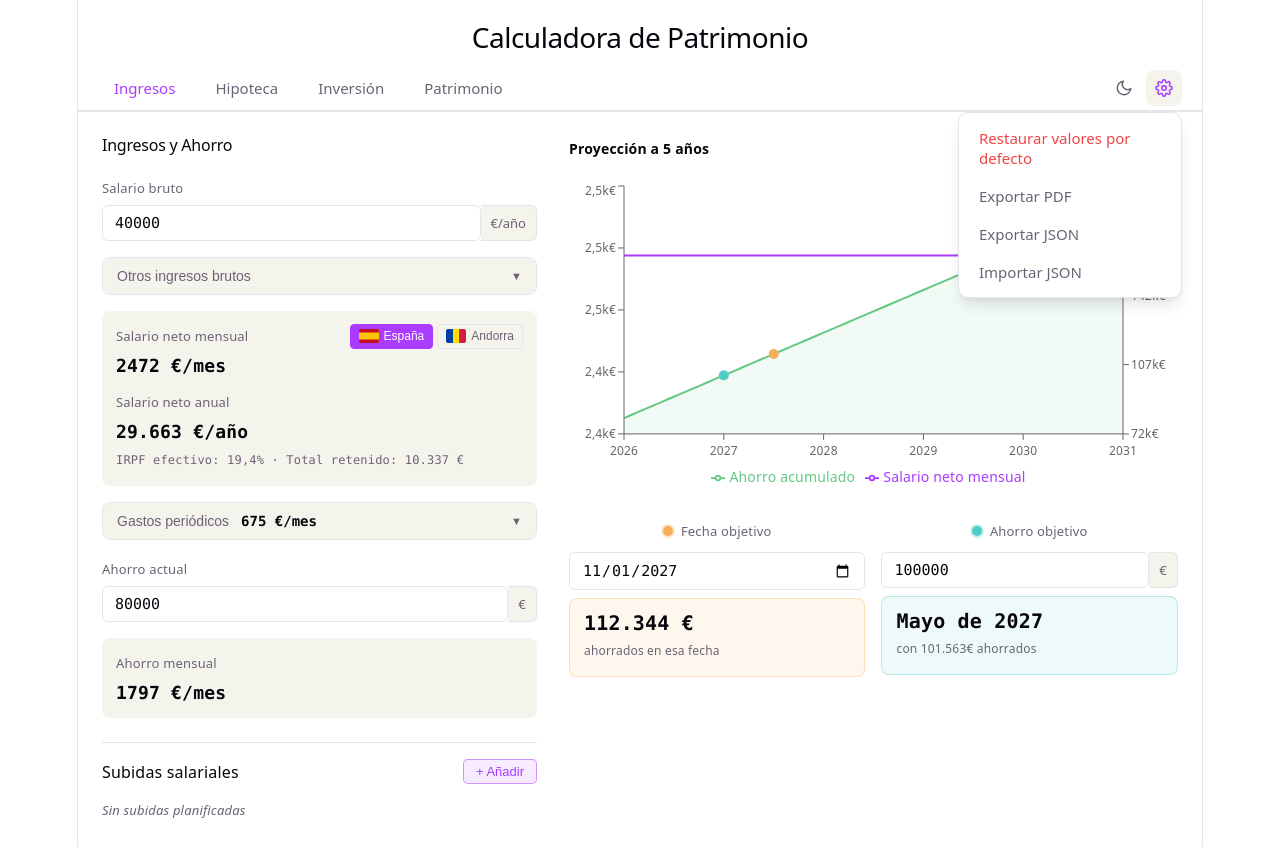
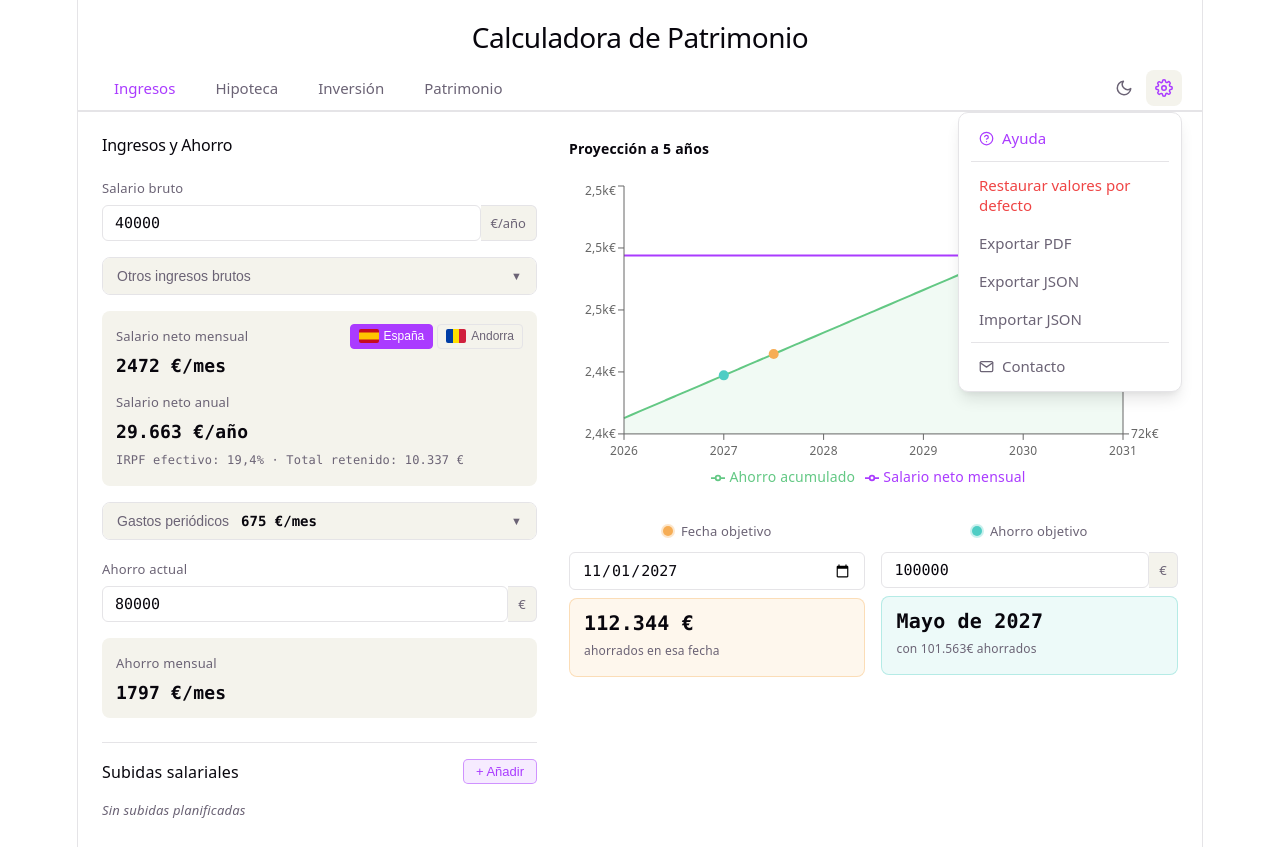
Before and after one commit to aleixRabassa/calculadora-patrimonio, a React (Vite) app: page / in a window 1280 px wide. Both pictures are taken after a click on the button 1164 px from the left and 88 px from the top of the page. Built offline with nearby package versions, Linux system fonts and the light colour scheme.

Commit message:
feat: add tooltip functionality to real estate button and enhance settings menu with help and contact options

```diff
--- a/src/components/Inversion.css
+++ b/src/components/Inversion.css
@@ -352,6 +352,7 @@
 }
 
 .btn-realestate {
+  position: relative;
   background: none;
   border: none;
   cursor: pointer;
@@ -368,6 +369,38 @@
 
   &.btn-realestate--active {
     opacity: 1;
+  }
+
+  &:hover .btn-realestate__tooltip,
+  &:focus .btn-realestate__tooltip {
+    display: block;
+  }
+}
+
+.btn-realestate__tooltip {
+  display: none;
+  position: absolute;
+  bottom: calc(100% + 6px);
+  left: 50%;
+  transform: translateX(-50%);
+  background: var(--bg);
+  border: 1px solid var(--border);
+  border-radius: 8px;
+  box-shadow: var(--shadow);
+  padding: 10px 12px;
+  font-size: 12px;
+  font-weight: 400;
+  color: var(--text);
+  white-space: normal;
+  width: 200px;
+  text-align: left;
+  z-index: 200;
+  pointer-events: none;
+  line-height: 1.6;
+
+  strong {
+    color: var(--text-h);
+    font-weight: 600;
   }
 }
 
--- a/src/components/Inversion.tsx
+++ b/src/components/Inversion.tsx
@@ -653,9 +653,14 @@ export function Inversion() {
                         type="button"
                         className={`btn-realestate${isRE ? ' btn-realestate--active' : ''}`}
                         onClick={() => toggleRealEstate(inv.id)}
-                        title={isRE ? 'Bien raíz (excluido de inversiones financieras)' : 'Marcar como bien raíz'}
+                        aria-label={isRE ? 'Bien raíz (excluido de inversiones financieras)' : 'Marcar como bien raíz'}
                       >
                         🏠
+                        <span className="btn-realestate__tooltip">
+                          {isRE
+                            ? <><strong>Bien raíz activo</strong><br />Excluido del cálculo de inversiones financieras.</>
+                            : 'Marcar como bien raíz'}
+                        </span>
                       </button>
                     )}
                   </td>
--- a/src/components/Tabs.css
+++ b/src/components/Tabs.css
@@ -94,6 +94,9 @@
 }
 
 .settings-item {
+  display: flex;
+  align-items: center;
+  gap: 8px;
   width: 100%;
   padding: 9px 14px;
   border: none;
@@ -120,3 +123,18 @@
     color: var(--red, #ef4444);
   }
 }
+
+.settings-item--help {
+  color: var(--accent);
+
+  &:hover {
+    background: color-mix(in srgb, var(--accent) 12%, transparent);
+    color: var(--accent);
+  }
+}
+
+.settings-separator {
+  height: 1px;
+  background: var(--border);
+  margin: 4px 6px;
+}
--- a/src/components/Tabs.tsx
+++ b/src/components/Tabs.tsx
@@ -32,6 +32,25 @@ function IconSun() {
       <line x1="21" y1="12" x2="23" y2="12" />
       <line x1="4.22" y1="19.78" x2="5.64" y2="18.36" />
       <line x1="18.36" y1="5.64" x2="19.78" y2="4.22" />
+    </svg>
+  )
+}
+
+function IconHelp() {
+  return (
+    <svg width="15" height="15" viewBox="0 0 24 24" fill="none" stroke="currentColor" strokeWidth="2" strokeLinecap="round" strokeLinejoin="round" aria-hidden="true">
+      <circle cx="12" cy="12" r="10" />
+      <path d="M9.09 9a3 3 0 0 1 5.83 1c0 2-3 3-3 3" />
+      <line x1="12" y1="17" x2="12.01" y2="17" />
+    </svg>
+  )
+}
+
+function IconMail() {
+  return (
+    <svg width="15" height="15" viewBox="0 0 24 24" fill="none" stroke="currentColor" strokeWidth="2" strokeLinecap="round" strokeLinejoin="round" aria-hidden="true">
+      <path d="M4 4h16c1.1 0 2 .9 2 2v12c0 1.1-.9 2-2 2H4c-1.1 0-2-.9-2-2V6c0-1.1.9-2 2-2z" />
+      <polyline points="22,6 12,13 2,6" />
     </svg>
   )
 }
@@ -121,6 +140,11 @@ export function Tabs({ tabs, active, onChange, isDark, onToggleTheme, onResetDef
 
           {menuOpen && (
             <div className="settings-menu" role="menu">
+              <button type="button" className="settings-item settings-item--help" role="menuitem" onClick={() => setMenuOpen(false)}>
+                <IconHelp />
+                Ayuda
+              </button>
+              <div className="settings-separator" role="separator" />
               <button
                 type="button"
                 className="settings-item settings-item--danger"
@@ -148,6 +172,11 @@ export function Tabs({ tabs, active, onChange, isDark, onToggleTheme, onResetDef
               >
                 Importar JSON
               </button>
+              <div className="settings-separator" role="separator" />
+              <button type="button" className="settings-item" role="menuitem" onClick={() => setMenuOpen(false)}>
+                <IconMail />
+                Contacto
+              </button>
             </div>
           )}
         </div>
```
